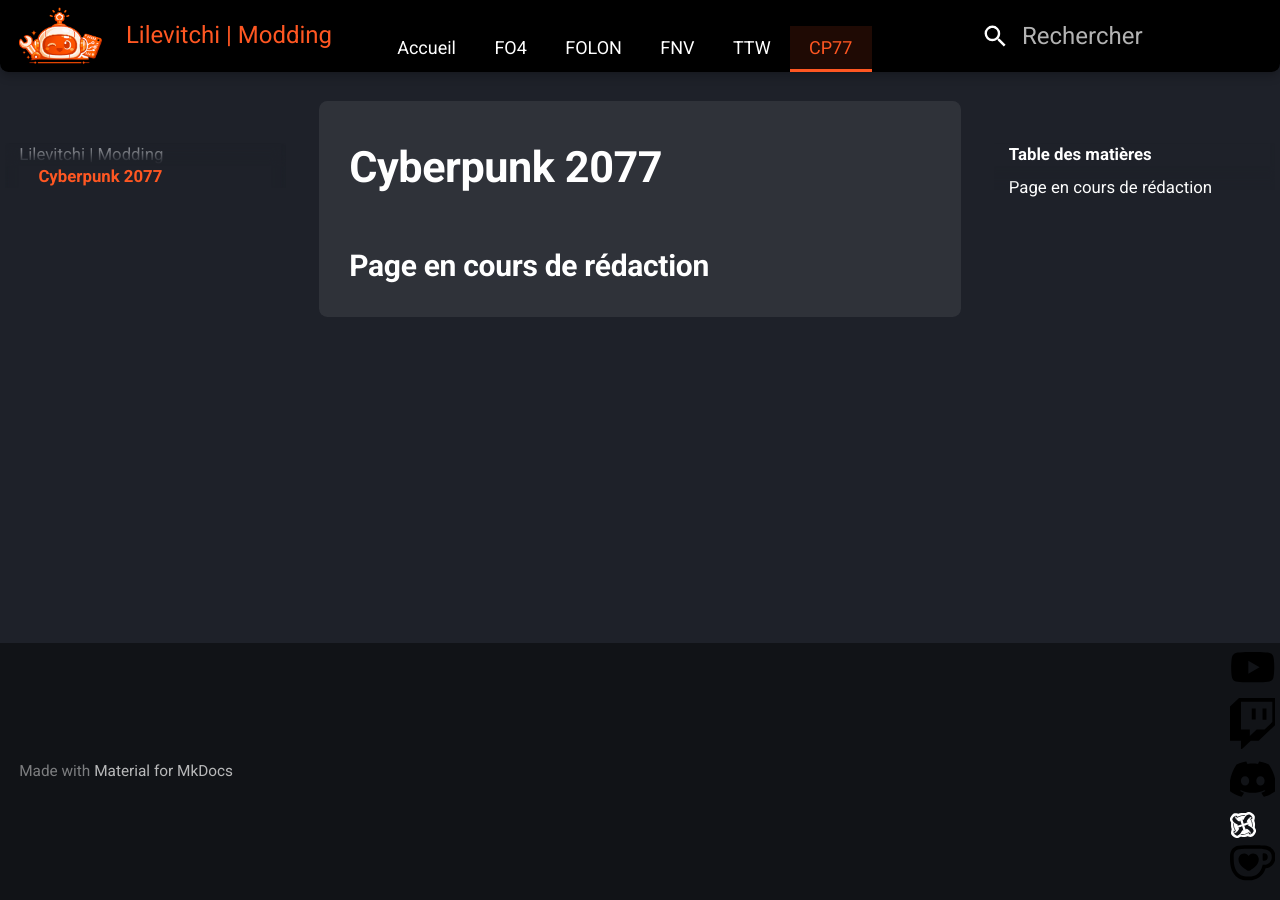
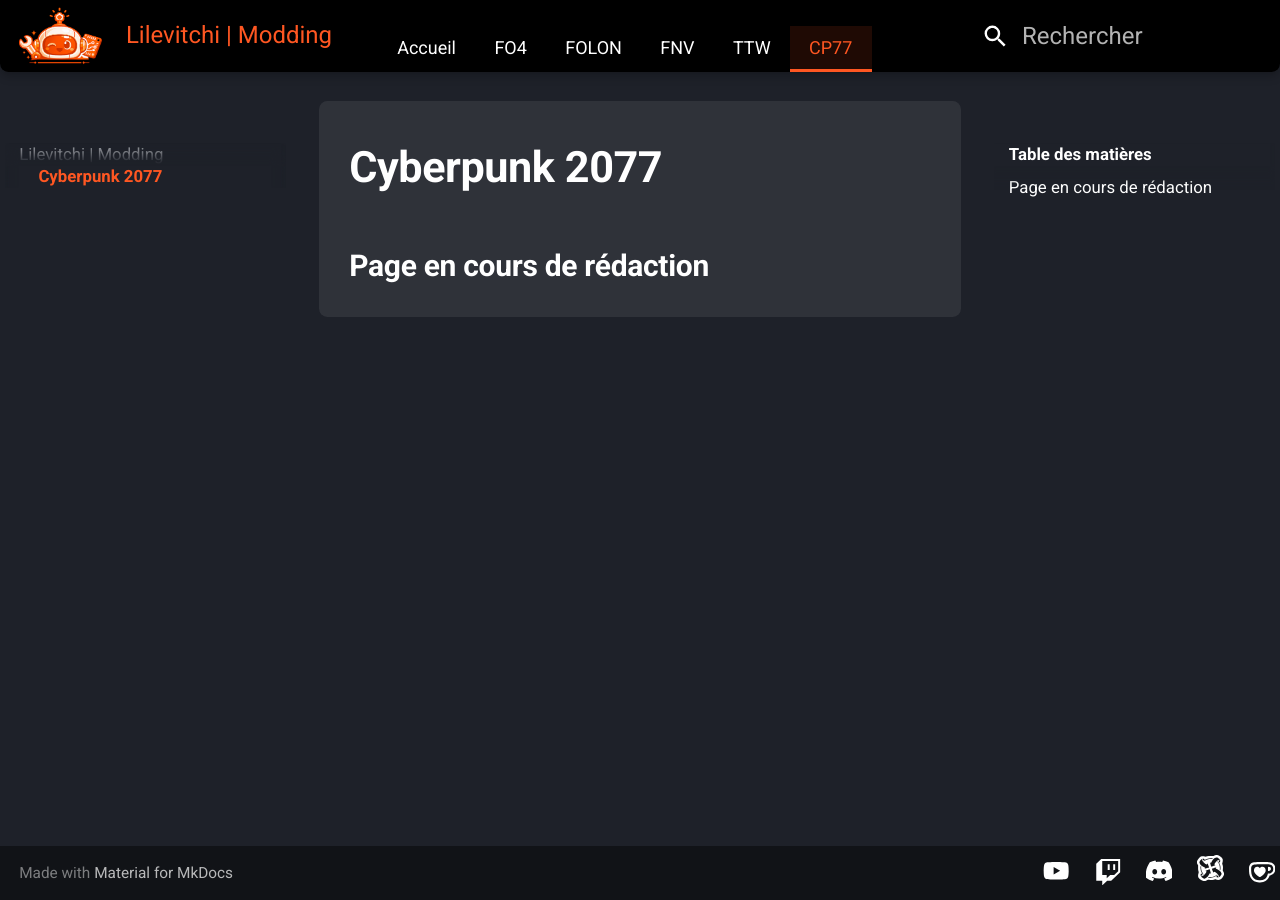
Before and after one commit to Lilevitchi/lilevitchi.github.io, an MkDocs documentation site: the page built from docs/cyberpunk/index.md, in a window 1280 px wide. Built offline with MkDocs 1.6.1 and Material for MkDocs 9.7.7, drawn with Linux system fonts in a browser that asks for light colours.

Commit message:
Update extra.css

```diff
--- a/docs/stylesheets/extra.css
+++ b/docs/stylesheets/extra.css
@@ -675,39 +675,98 @@
     color: var(--accent);
 }*/
 
-/* --- 9. RÉSEAUX SOCIAUX & ICÔNES --- */
+ /* --- 9. RÉSEAUX SOCIAUX --- */
 
-/* 1. Règle de base : les icônes s'adaptent au thème (clair/sombre) sur l'index */
-.orange-icon-svg, .custom-social-icon, .md-footer-social__icon {
-    height: 1.1rem !important;
-    width: 1.1rem !important;
-    vertical-align: middle;
-    display: inline-block;
-    position: relative;
-    transition: filter 0.3s ease;
+.md-footer-social {
+
+    display: flex !important;
+
+    justify-content: flex-end !important;
+
+    gap: 15px !important;
+
+    margin-left: auto !important;
+
+    padding-top: 8px !important;
+
 }
 
-/* Variables d'adaptation automatique pour le reste du site (index) */
-[data-md-color-scheme="default"] { --md-icons-invert: 0.2; } /* Gris/Noir en mode clair */
-[data-md-color-scheme="slate"] { --md-icons-invert: 1; }   /* Blanc en mode sombre */
 
-/* Application de la variable par défaut */
-.orange-icon-svg, .custom-social-icon, .md-footer-social__icon {
-    filter: brightness(0) invert(var(--md-icons-invert, 1)) !important;
+.md-footer-social__link {
+
+    margin-left: 10px !important;
+
 }
 
-/* 2. EXCEPTION : Force le BLANC dans le FOOTER (toujours noir) et le HUB */
-.md-footer .custom-social-icon,
-.md-footer .md-footer-social__icon,
-.hub-wrapper .custom-social-icon {
-    filter: brightness(0) invert(1) !important;
+
+.md-footer-social__link svg {
+
+   max-height: 1.1rem !important;
+
+   width: 1.1rem !important;
+
+   fill: #ffffff !important;
+
+   transition: fill 0.3s ease;
+
 }
 
-/* 3. Le survol orange (reste universel) */
+
+.md-footer-social__link:hover svg {
+
+    fill: #ff5722 !important;
+
+}
+
+
+.orange-icon-svg, .custom-social-icon, .md-footer-social__icon {
+
+    height: 1.1rem !important;
+
+    width: 1.1rem !important;
+
+    vertical-align: middle;
+
+    display: inline-block;
+
+    filter: brightness(0) invert(1) !important;
+
+    transition: filter 0.3s ease;
+
+    position: relative;
+
+    filter: brightness(0) invert(var(--md-icons-invert, 1)) !important;
+
+}
+
+
+[data-md-color-scheme="default"] { --md-icons-invert: 0.2; } /* Mode Clair : sombre */
+
+[data-md-color-scheme="slate"] { --md-icons-invert: 1; }   /* Mode Sombre : blanc */
+
+
+.orange-icon-svg {
+
+    top: -1.5px !important;
+
+}
+
+
+.md-footer-social__icon {
+
+    top: -7px !important;
+
+}
+
+
 .md-typeset a:hover .orange-icon-svg,
+
 .md-footer-social__link:hover .md-footer-social__icon,
+
 .md-footer-social__link:hover .custom-social-icon {
+
     filter: invert(48%) sepia(89%) saturate(2476%) hue-rotate(346deg) brightness(101%) contrast(101%) !important;
+
 }
 
  /* --- 10. HUB JEUX --- */
```
